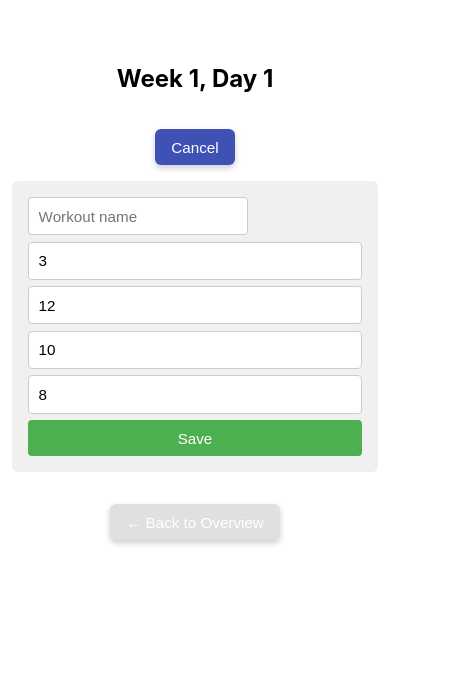
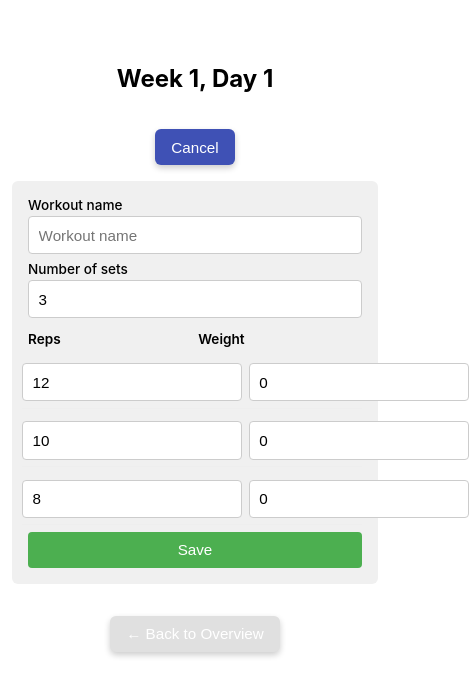
Before and after one commit to WayneMacMavis/gym-app, a React (Create React App) app: page /week/1/day/1 in a window 390 px wide. Both pictures are taken after a click on the button "➕ Add Workout". Shown: the top 696 px of the page, 469 px wide, since content can reach past the window. Built offline with nearby package versions, Linux system fonts and the light colour scheme.

Commit message:
Added weights and responsivness to edit and add forms

```diff
--- a/src/components/AddWorkoutForm.jsx
+++ b/src/components/AddWorkoutForm.jsx
@@ -1,86 +1,137 @@
-// AddWorkoutForm.jsx
+// src/components/AddWorkoutForm.jsx
 // Form for adding a workout with autocomplete suggestions.
 // Suggestions come from searchWorkouts(), which returns objects { name, category }.
 
-import React, { useState } from "react";
+import React, { useState, useEffect } from "react";
+import useSetsRepsWeights from "../hooks/useSetsRepsWeights";
 import { capitalizeWords } from "../utils/format";
-import useSetsAndReps from "../hooks/useSetsAndReps";
-import { searchWorkouts } from "../utils/searchWorkouts";
 import "./AddWorkoutForm.scss";
 
 const AddWorkoutForm = ({ onAddWorkout }) => {
+  const {
+    sets,
+    reps,
+    weights,
+    handleSetChange,
+    handleRepChange,
+    handleWeightChange,
+  } = useSetsRepsWeights(3, [12, 10, 8], [0, 0, 0], "");
+
+  // Local string buffers for smooth typing
+  const [repInputs, setRepInputs] = useState(reps.map(String));
+  const [weightInputs, setWeightInputs] = useState(weights.map(String));
   const [name, setName] = useState("");
-  const [suggestions, setSuggestions] = useState([]);
-  const { sets, reps, handleSetChange, handleRepChange } = useSetsAndReps(3, [12, 10, 8]);
 
-  const handleSubmit = (e) => {
+  // Keep buffers in sync when sets change or hook adjusts arrays
+  useEffect(() => {
+    setRepInputs((prev) => {
+      const next = [...reps.map(String)];
+      // preserve user-in-progress edits if lengths match
+      return next.length === prev.length ? prev : next;
+    });
+    setWeightInputs((prev) => {
+      const next = [...weights.map(String)];
+      return next.length === prev.length ? prev : next;
+    });
+  }, [sets, reps, weights]);
+
+  const onSubmit = (e) => {
     e.preventDefault();
-    const workout = {
+    onAddWorkout({
       id: `${Date.now()}-${Math.random().toString(36).slice(2, 9)}`,
       name: capitalizeWords(name),
       sets,
       reps,
-      // ✅ Initialize weights array so NumberAdjuster works immediately
-      weights: Array(sets).fill(0),
-    };
-    onAddWorkout(workout);
-
-    // reset
+      weights,
+    });
     setName("");
-    setSuggestions([]);
     handleSetChange(3);
-    [12, 10, 8].forEach((val, idx) => handleRepChange(idx, val));
-  };
-
-  const handleNameChange = (e) => {
-    const val = e.target.value;
-    setName(val);
-    setSuggestions(searchWorkouts(val));
-  };
-
-  const handleSuggestionClick = (workoutName) => {
-    setName(workoutName);
-    setSuggestions([]);
   };
 
   return (
-    <form onSubmit={handleSubmit} className="add-form">
-      <div className="input-with-suggestions">
+    <form className="add-form" onSubmit={onSubmit}>
+      <label>
+        Workout name
         <input
           type="text"
           placeholder="Workout name"
           value={name}
-          onChange={handleNameChange}
+          onChange={(e) => setName(e.target.value)}
         />
-        {suggestions.length > 0 && (
-          <ul className="suggestions">
-            {suggestions.map((s, i) => (
-              <li key={i} onClick={() => handleSuggestionClick(s.name)}>
-                <strong>{s.name}</strong>
-                <span className="category">{s.category}</span>
-              </li>
-            ))}
-          </ul>
-        )}
+      </label>
+
+      <label>
+        Number of sets
+        <input
+          type="number"
+          min={1}
+          value={sets}
+          onChange={(e) => handleSetChange(Number(e.target.value))}
+        />
+      </label>
+
+      <div className="set-header">
+        <span>Reps</span>
+        <span>Weight</span>
       </div>
 
-      <input
-        type="number"
-        placeholder="Number of sets"
-        value={sets}
-        min={1}
-        onChange={(e) => handleSetChange(Number(e.target.value))}
-      />
+      {Array.from({ length: sets }).map((_, i) => (
+        <div key={i} className="set-row">
+          {/* Reps input: string while typing, numeric in hook */}
+          <input
+            type="text"
+            inputMode="numeric"
+            placeholder={`Set ${i + 1}`}
+            value={repInputs[i] ?? ""}
+            onChange={(e) => {
+              const val = e.target.value;
+              setRepInputs((prev) => {
+                const next = [...prev];
+                next[i] = val;
+                return next;
+              });
+              // only push numeric when valid; otherwise let user type freely
+              const num = Number(val);
+              if (!Number.isNaN(num)) handleRepChange(i, num);
+            }}
+            onBlur={(e) => {
+              const num = Number(e.target.value);
+              handleRepChange(i, Number.isNaN(num) ? 0 : num);
+              setRepInputs((prev) => {
+                const next = [...prev];
+                next[i] = Number.isNaN(num) ? "" : String(num);
+                return next;
+              });
+            }}
+          />
 
-      {reps.map((rep, i) => (
-        <input
-          key={i}
-          type="number"
-          placeholder={`Reps for set ${i + 1}`}
-          value={rep}
-          min={1}
-          onChange={(e) => handleRepChange(i, Number(e.target.value))}
-        />
+          {/* Weight input: same approach */}
+          <input
+            type="text"
+            inputMode="decimal"
+            placeholder="kg"
+            value={weightInputs[i] ?? ""}
+            onChange={(e) => {
+              const val = e.target.value;
+              setWeightInputs((prev) => {
+                const next = [...prev];
+                next[i] = val;
+                return next;
+              });
+              const num = Number(val);
+              if (!Number.isNaN(num)) handleWeightChange(i, num);
+            }}
+            onBlur={(e) => {
+              const num = Number(e.target.value);
+              handleWeightChange(i, Number.isNaN(num) ? 0 : num);
+              setWeightInputs((prev) => {
+                const next = [...prev];
+                next[i] = Number.isNaN(num) ? "" : String(num);
+                return next;
+              });
+            }}
+          />
+        </div>
       ))}
 
       <button type="submit" className="save-btn">Save</button>
--- a/src/components/AddWorkoutForm.scss
+++ b/src/components/AddWorkoutForm.scss
@@ -17,6 +17,38 @@
     font-size: $font-size-base;
   }
 
+  label {
+    display: flex;
+    flex-direction: column;
+    gap: $spacing-xs;
+    font-size: $font-size-small;
+    font-weight: 500;
+  }
+
+  .set-header {
+    display: grid;
+    grid-template-columns: 1fr 1fr;
+    gap: $spacing-sm;
+    font-size: $font-size-small;
+    font-weight: 600;
+    margin-top: $spacing-sm;
+    margin-bottom: $spacing-xs;
+
+    span {
+      text-align: left;
+    }
+  }
+
+  .set-row {
+    display: grid;
+    grid-template-columns: 1fr 1fr;
+    gap: $spacing-sm;
+
+    input {
+      background: $color-bg-white;
+    }
+  }
+
   .save-btn {
     background: $color-success;
     color: $color-bg-white;
@@ -25,6 +57,7 @@
     border-radius: $radius-sm;
     cursor: pointer;
     font-size: $font-size-base;
+    width: 100%;
 
     &:hover {
       background: $color-success-hover;
@@ -39,9 +72,30 @@
     border-radius: $radius-sm;
     cursor: pointer;
     font-size: $font-size-small;
+    width: 100%;
 
     &:hover {
       background: $color-gray-light-hover;
     }
   }
+
+  .form-actions {
+    display: flex;
+    flex-direction: column; /* ✅ stack vertically on mobile */
+    gap: $spacing-sm;
+    margin-top: $spacing-md;
+  }
+
+  /* On larger screens, switch back to row layout */
+  @media (min-width: 768px) {
+    .form-actions {
+      flex-direction: row;
+      justify-content: flex-end;
+
+      .save-btn,
+      .back-btn {
+        width: auto;
+      }
+    }
+  }
 }
--- a/src/components/EditWorkoutForm.jsx
+++ b/src/components/EditWorkoutForm.jsx
@@ -3,7 +3,7 @@
 // Mirrors AddWorkoutForm for consistency.
 
 import React, { useEffect, useState } from "react";
-import useSetsAndReps from "../hooks/useSetsAndReps";
+import useSetsRepsWeights from "../hooks/useSetsRepsWeights";
 import { searchWorkouts } from "../utils/searchWorkouts";
 import "./EditWorkoutForm.scss";
 
@@ -16,12 +16,24 @@ const EditWorkoutForm = ({
 }) => {
   const [suggestions, setSuggestions] = useState([]);
 
-  // Hook manages sets/reps based on current editData
-  const { sets, reps, handleSetChange, handleRepChange } = useSetsAndReps(
+  // Hook manages sets/reps/weights
+  const {
+    sets,
+    reps,
+    weights,
+    handleSetChange,
+    handleRepChange,
+    handleWeightChange,
+  } = useSetsRepsWeights(
     editData.sets || 3,
     editData.reps && editData.reps.length ? editData.reps : [12, 10, 8],
+    editData.weights && editData.weights.length ? editData.weights : [0, 0, 0],
     editData.name
   );
+
+  // Local string buffers for smooth typing
+  const [repInputs, setRepInputs] = useState(reps.map(String));
+  const [weightInputs, setWeightInputs] = useState(weights.map(String));
 
   // Keep parent editData in sync with hook state
   useEffect(() => {
@@ -29,8 +41,15 @@ const EditWorkoutForm = ({
       ...prev,
       sets,
       reps,
+      weights,
     }));
-  }, [sets, reps, setEditData]);
+  }, [sets, reps, weights, setEditData]);
+
+  // Keep buffers in sync when sets or arrays change
+  useEffect(() => {
+    setRepInputs(reps.map(String));
+    setWeightInputs(weights.map(String));
+  }, [reps, weights]);
 
   const handleNameChange = (value) => {
     setEditData((prev) => ({
@@ -51,12 +70,15 @@ const EditWorkoutForm = ({
   return (
     <form onSubmit={(e) => saveEdit(e, workoutId)} className="edit-form">
       <div className="input-with-suggestions">
+        <label>
+          Workout name
           <input
             type="text"
             value={editData.name}
             onChange={(e) => handleNameChange(e.target.value)}
             placeholder="Workout name"
           />
+        </label>
         {suggestions.length > 0 && (
           <ul className="suggestions">
             {suggestions.map((s, i) => (
@@ -69,23 +91,76 @@ const EditWorkoutForm = ({
         )}
       </div>
 
+      <label>
+        Number of sets
         <input
           type="number"
           value={sets}
           min={1}
           onChange={(e) => handleSetChange(Number(e.target.value))}
-        placeholder="Number of sets"
+        />
+      </label>
+
+      {/* ✅ Header row for reps/weights */}
+      <div className="set-header">
+        <span>Reps</span>
+        <span>Weight</span>
+      </div>
+
+      {Array.from({ length: sets }).map((_, i) => (
+        <div key={i} className="set-row">
+          <input
+            type="text"
+            inputMode="numeric"
+            placeholder={`Set ${i + 1}`}
+            value={repInputs[i] ?? ""}
+            onChange={(e) => {
+              const val = e.target.value;
+              setRepInputs((prev) => {
+                const next = [...prev];
+                next[i] = val;
+                return next;
+              });
+              const num = Number(val);
+              if (!Number.isNaN(num)) handleRepChange(i, num);
+            }}
+            onBlur={(e) => {
+              const num = Number(e.target.value);
+              handleRepChange(i, Number.isNaN(num) ? 0 : num);
+              setRepInputs((prev) => {
+                const next = [...prev];
+                next[i] = Number.isNaN(num) ? "" : String(num);
+                return next;
+              });
+            }}
           />
 
-      {reps.map((rep, i) => (
           <input
-          key={i}
-          type="number"
-          value={rep}
-          min={1}
-          onChange={(e) => handleRepChange(i, Number(e.target.value))}
-          placeholder={`Reps for set ${i + 1}`}
+            type="text"
+            inputMode="decimal"
+            placeholder="kg"
+            value={weightInputs[i] ?? ""}
+            onChange={(e) => {
+              const val = e.target.value;
+              setWeightInputs((prev) => {
+                const next = [...prev];
+                next[i] = val;
+                return next;
+              });
+              const num = Number(val);
+              if (!Number.isNaN(num)) handleWeightChange(i, num);
+            }}
+            onBlur={(e) => {
+              const num = Number(e.target.value);
+              handleWeightChange(i, Number.isNaN(num) ? 0 : num);
+              setWeightInputs((prev) => {
+                const next = [...prev];
+                next[i] = Number.isNaN(num) ? "" : String(num);
+                return next;
+              });
+            }}
           />
+        </div>
       ))}
 
       <div className="edit-actions">
--- a/src/components/EditWorkoutForm.scss
+++ b/src/components/EditWorkoutForm.scss
@@ -17,6 +17,38 @@
     font-size: $font-size-base;
   }
 
+  label {
+    display: flex;
+    flex-direction: column;
+    gap: $spacing-xs;
+    font-size: $font-size-small;
+    font-weight: 500;
+  }
+
+  .set-header {
+    display: grid;
+    grid-template-columns: 1fr 1fr;
+    gap: $spacing-sm;
+    font-size: $font-size-small;
+    font-weight: 600;
+    margin-top: $spacing-sm;
+    margin-bottom: $spacing-xs;
+
+    span {
+      text-align: left;
+    }
+  }
+
+  .set-row {
+    display: grid;
+    grid-template-columns: 1fr 1fr;
+    gap: $spacing-sm;
+
+    input {
+      background: $color-bg-white;
+    }
+  }
+
   .save-btn {
     background: $color-success;
     color: $color-bg-white;
@@ -25,6 +57,7 @@
     border-radius: $radius-sm;
     cursor: pointer;
     font-size: $font-size-base;
+    width: 100%;
 
     &:hover {
       background: $color-success-hover;
@@ -39,6 +72,7 @@
     border-radius: $radius-sm;
     cursor: pointer;
     font-size: $font-size-small;
+    width: 100%;
 
     &:hover {
       background: $color-gray-light-hover;
@@ -47,7 +81,21 @@
 
   .edit-actions {
     display: flex;
+    flex-direction: column; /* ✅ stack vertically on mobile */
     gap: $spacing-sm;
-    justify-content: flex-end;
+    margin-top: $spacing-md;
+  }
+
+  /* On larger screens, switch back to row layout */
+  @media (min-width: 768px) {
+    .edit-actions {
+      flex-direction: row;
+      justify-content: flex-end;
+
+      .save-btn,
+      .back-btn {
+        width: auto;
+      }
+    }
   }
 }
--- a/src/components/WorkoutCard.jsx
+++ b/src/components/WorkoutCard.jsx
@@ -5,7 +5,7 @@ import DeleteButton from "./DeleteButton";
 import SetRow from "./SetRow";
 import Button from "./Button/Button";
 import { capitalizeWords } from "../utils/format";
-import { adjustRepsForSets } from "../hooks/useSetsAndReps";
+import { adjustRepsForSets } from "../hooks/useSetsRepsWeights";
 import { workouts } from "../data/workouts";
 import "./WorkoutCard.scss";
 
--- a/src/hooks/useSetsAndReps.js
+++ b/src/hooks/useSetsRepsWeights.js
@@ -1,9 +1,9 @@
-// src/hooks/useSetsAndReps.js
+// src/hooks/useSetsRepsWeights.js
 import { useState, useEffect } from "react";
 import { getRule } from "../rules/progressionRules";
 
 /**
- * Adjust an existing reps array when sets change.
+ * Adjust reps array when sets change.
  * - Preserves existing values where possible.
  * - Fills new slots with defaults from progression rules.
  * - Trims if sets decrease.
@@ -25,17 +25,33 @@ export const adjustRepsForSets = (name, prevReps = [], newSets) => {
   });
 };
 
-export default function useSetsAndReps(
+/**
+ * Adjust weights array when sets change.
+ * - Preserves existing values where possible.
+ * - Fills new slots with 0.
+ * - Trims if sets decrease.
+ */
+export const adjustWeightsForSets = (prevWeights = [], newSets) => {
+  return Array.from({ length: newSets }, (_, i) => {
+    const v = prevWeights[i];
+    return v !== undefined && v !== null ? Number(v) : 0;
+  });
+};
+
+export default function useSetsRepsWeights(
   initialSets = 3,
   initialReps = [12, 10, 8],
+  initialWeights = [0, 0, 0],
   exerciseName = ""
 ) {
   const [sets, setSets] = useState(initialSets);
   const [reps, setReps] = useState(initialReps);
+  const [weights, setWeights] = useState(initialWeights);
 
-  // Whenever sets or exercise name changes, adjust reps accordingly
+  // Whenever sets or exercise name changes, adjust reps + weights
   useEffect(() => {
     setReps((prev) => adjustRepsForSets(exerciseName, prev, sets));
+    setWeights((prev) => adjustWeightsForSets(prev, sets));
   }, [sets, exerciseName]);
 
   const handleSetChange = (newCount) => setSets(newCount);
@@ -48,5 +64,13 @@ export default function useSetsAndReps(
     });
   };
 
-  return { sets, reps, handleSetChange, handleRepChange };
+  const handleWeightChange = (index, newVal) => {
+    setWeights((prev) => {
+      const updated = [...prev];
+      updated[index] = Number(newVal);
+      return updated;
+    });
+  };
+
+  return { sets, reps, weights, handleSetChange, handleRepChange, handleWeightChange };
 }
```
Lines whose indentation alone changed are shown as unchanged.
